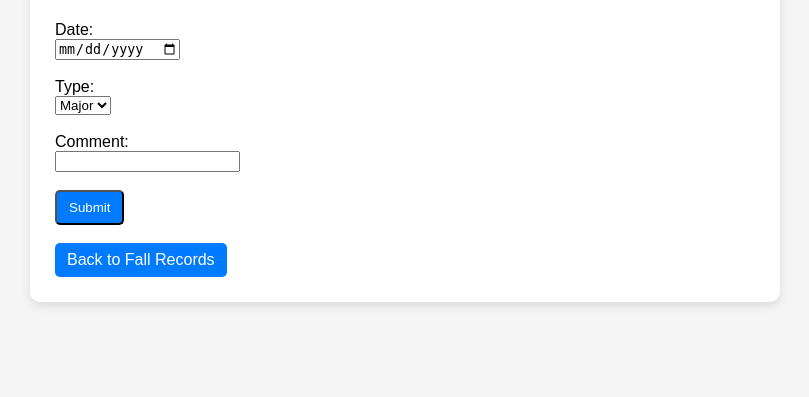
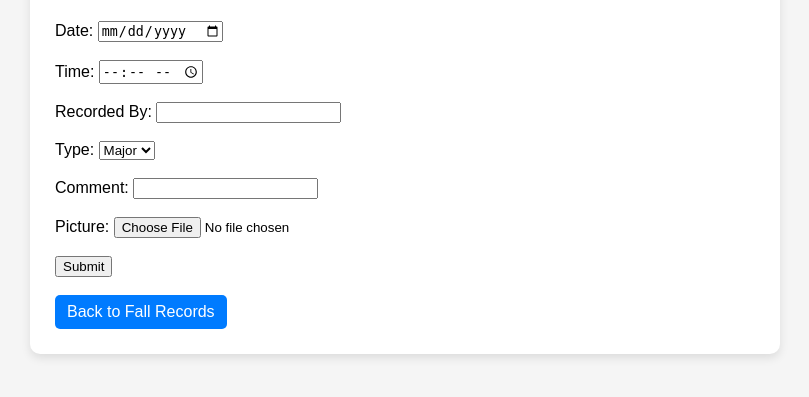
Before and after one commit to qaarwaan/Rope-tagging, a Flask app: template templates/add_fall.html in a window 1280 px wide. Shown: the part 102-499 px from the top of the page, without its empty margins (235-1044 px from the left). Run offline with Flask 3, Linux system fonts and the light colour scheme; the template is opened without the code that fills it, so the values that code supplies are empty; some libraries are stand-ins or nearby versions.

Commit message:
Update add_fall.html

```diff
--- a/templates/add_fall.html
+++ b/templates/add_fall.html
@@ -6,20 +6,31 @@
 
 <h2>Add Fall Record - {{ rope_id }}</h2>
 
-<form method="POST">
-    <label>Date:</label><br>
+<form method="POST" enctype="multipart/form-data">
+
+    Date:
     <input type="date" name="fall_date" required><br><br>
 
-    <label>Type:</label><br>
+    Time:
+    <input type="time" name="fall_time" required><br><br>
+
+    Recorded By:
+    <input type="text" name="recorded_by" required><br><br>
+
+    Type:
     <select name="fall_type">
         <option value="major">Major</option>
         <option value="minor">Minor</option>
     </select><br><br>
 
-    <label>Comment:</label><br>
+    Comment:
     <input type="text" name="comment"><br><br>
 
-    <button class="btn" type="submit">Submit</button>
+    Picture:
+    <input type="file" name="picture" accept="image/*"><br><br>
+
+    <button type="submit">Submit</button>
+
 </form>
 
 <br>
```
